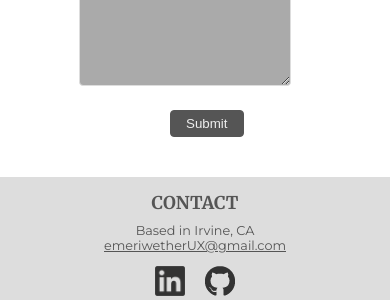
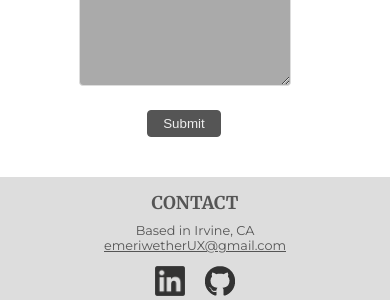
Before and after one commit to emeriwether/emeriwether.github.io, a Jekyll site: the page built from contact.html, in a window 390 px wide. Shown: the part 588-888 px from the top of the page. Built offline with Jekyll 4.4.1, drawn with Linux system fonts in a browser that asks for light colours.

Commit message:
adjust spacing for submit button on small screens

```diff
--- a/css/styles.css
+++ b/css/styles.css
@@ -221,7 +221,6 @@
     /* About Me */
     section.main article div { margin-left: 0; }
     section.main article div p { padding-right: 0; }
-
     section.aside aside { width: 90%; float: none; margin-bottom: 40px; margin-left: 40px; }
     section.aside aside div img { width: 70%; margin-bottom: 10px; }
     section.aside aside:nth-child(3) div:nth-child(1) img { margin-bottom: 5px; }
@@ -240,6 +239,9 @@
     section.projectGallery article h3 { margin: 0 0 0 0; font-size: 1.1em; }
     section.projectGallery a.btn { font-size: .8em; }
 
+    /*Contact*/
+    section.contactInfo #form input[type=submit] { margin-left: 35%; }
+
     /* Buttons */
     a.btn { padding: 5px 10px; }
 }
```
